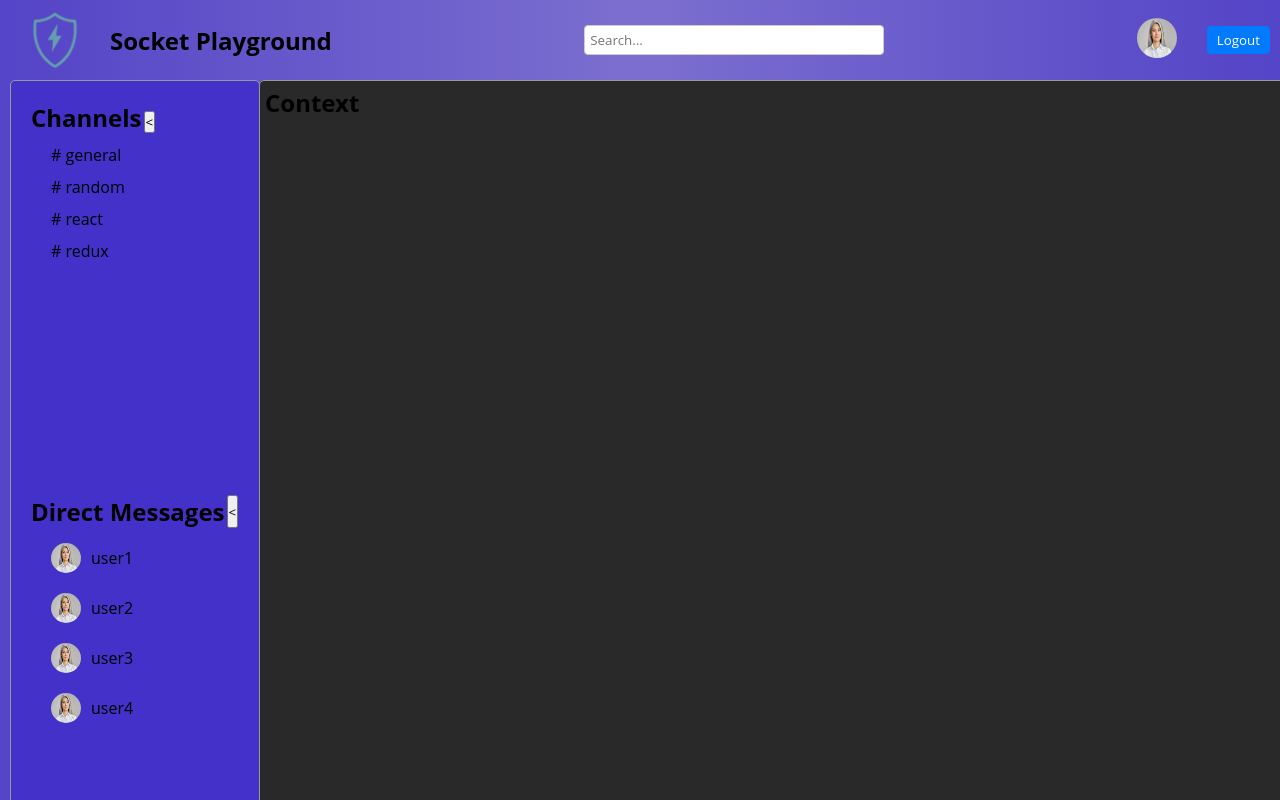
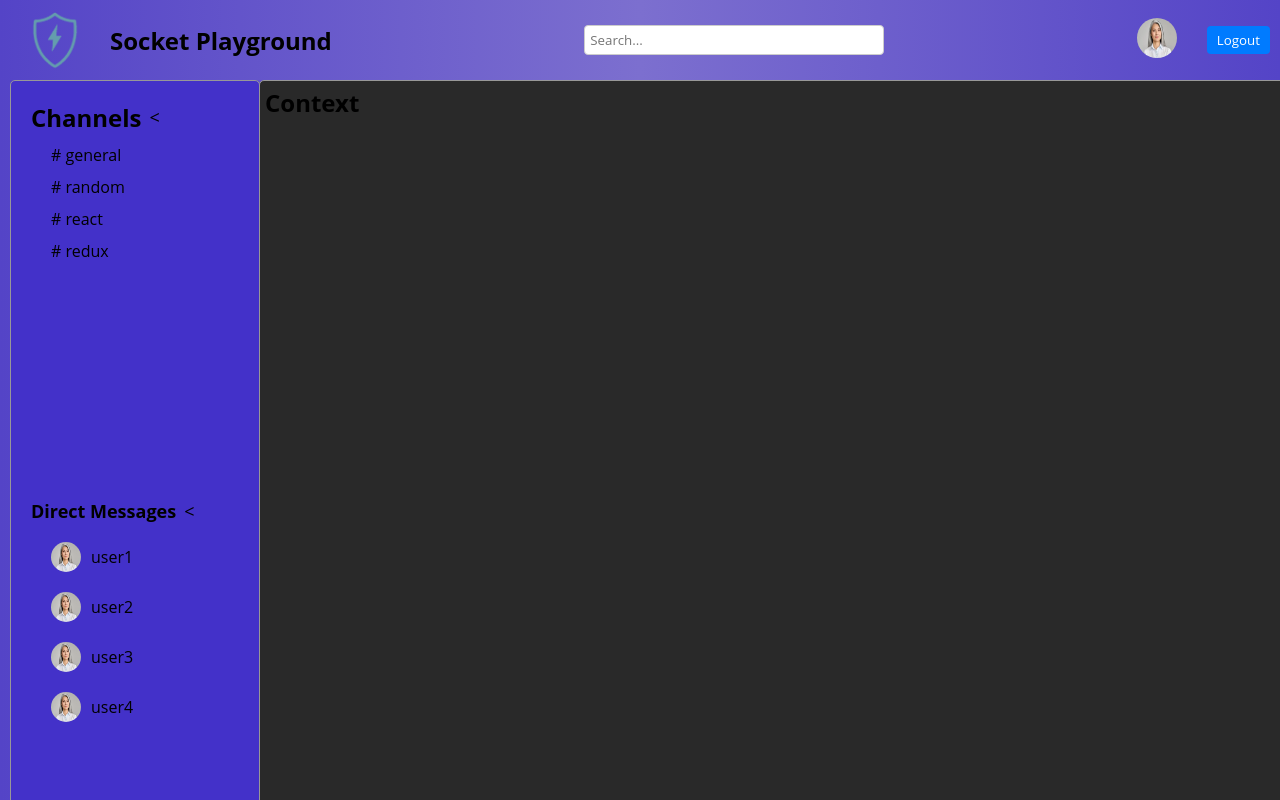
Before and after one commit to bobbygrdn/socket-playground, a React app in the folder client/: page / in a window 1280 px wide. Built offline with nearby package versions, Linux system fonts and the light colour scheme.

Commit message:
Adds finalizing styling to the collapseButton and fixes show/hide functionality in the channels component

```diff
--- a/client/src/components/collapseButton/CollapseButton.css
+++ b/client/src/components/collapseButton/CollapseButton.css
@@ -0,0 +1,20 @@
+#collapseButton {
+    margin-left: 4px;
+    font-size: large;
+    background-color: transparent;
+    border: none;
+    cursor: pointer;
+    padding: 4px;
+    border-radius: 4px;
+    transition: background-color 0.3s ease;
+    height: 100%;
+}
+
+#collapseButton:hover {
+    background-color: rgba(0, 0, 0, 0.1);
+}
+
+#collapseButton:focus {
+    outline: none;
+    box-shadow: 0 0 0 2px rgba(0, 0, 0, 0.2);
+}
--- a/client/src/components/collapseButton/CollapseButton.tsx
+++ b/client/src/components/collapseButton/CollapseButton.tsx
@@ -22,7 +22,7 @@ export const CollapseButton: React.FC<CollapseButtonProps> = ({ initialIsVisible
     };
 
     return (
-        <button style={{ marginLeft: '2px' }} onClick={toggleVisibility}>
+        <button id="collapseButton" onClick={toggleVisibility}>
             {isVisible ? '<' : '>'}
         </button>
     );
--- a/client/src/containers/channels/Channels.tsx
+++ b/client/src/containers/channels/Channels.tsx
@@ -8,15 +8,13 @@ const channels: string[] = ['general', 'random', 'react', 'redux'];
 export const Channels = (): JSX.Element => {
     const [isVisible, setIsVisible] = useState<boolean>(true);
 
-    const handleToggle = (isVisible: boolean): void => setIsVisible(!isVisible);
-
     return (
         <section id="channels">
-            <h2>
+            <h2 style={{ display: 'flex' }}>
                 Channels
                 <CollapseButton
                     initialIsVisible={isVisible}
-                    onToggle={handleToggle}
+                    onToggle={setIsVisible}
                 />
             </h2>
             {isVisible && (
--- a/client/src/containers/directMessages/DirectMessages.tsx
+++ b/client/src/containers/directMessages/DirectMessages.tsx
@@ -11,7 +11,9 @@ export const DirectMessages: React.FC = () => {
 
     return (
         <section id="direct-messages">
-            <h2 style={{ display: 'flex' }}>
+            <h2 style={{
+                display: 'flex', fontSize: 'large', alignItems: 'center'
+            }}>
                 Direct Messages
                 <CollapseButton
                     initialIsVisible={isVisible}
```
